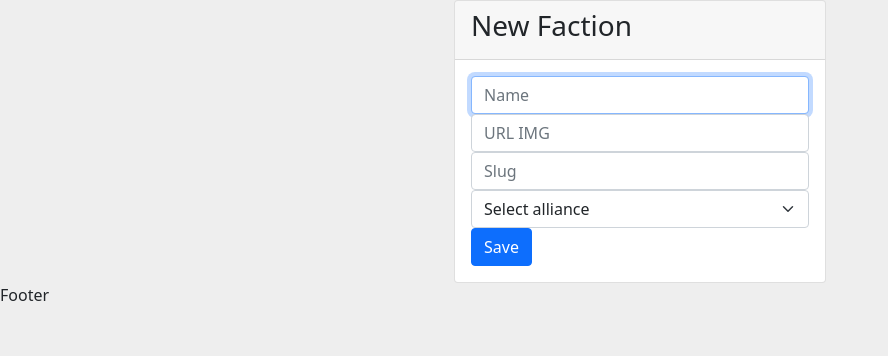
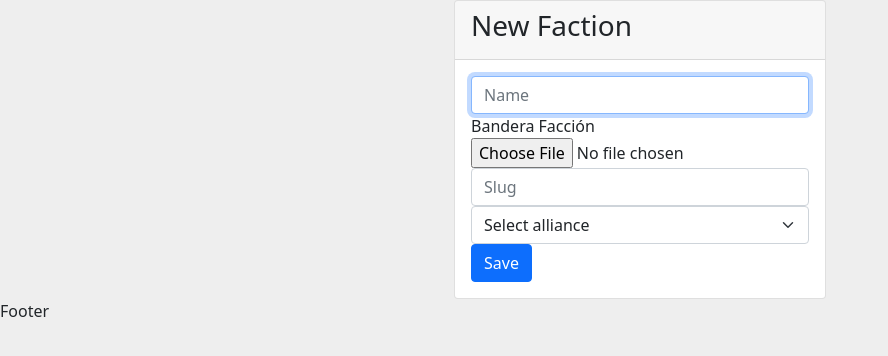
Before and after one commit to RastlerNomens/dekcpedia, a Node project: template src/views/factions/new-faction.hbs in a window 1280 px wide. Shown: the part 64-420 px from the top of the page, without its empty margins (0-888 px from the left). Run offline with Node 20 templates, Linux system fonts and the light colour scheme; the template is opened without the code that fills it, so the values that code supplies are empty; some libraries are stand-ins or nearby versions.

Commit message:
Gestión imagen facción

```diff
--- a/package.json
+++ b/package.json
@@ -15,6 +15,7 @@
     "bcryptjs": "^2.4.3",
     "connect-flash": "^0.1.1",
     "express": "^4.17.1",
+    "express-fileupload": "^1.2.1",
     "express-handlebars": "^6.0.1",
     "express-session": "^1.17.2",
     "method-override": "^3.0.0",
--- a/src/index.js
+++ b/src/index.js
@@ -5,6 +5,7 @@ const methodOverride = require('method-override');
 const session = require('express-session');
 const flash = require('connect-flash');
 const passport = require('passport');
+const fileUpload = require('express-fileupload');
 
 //Initiliazations
 const app = express();
@@ -21,6 +22,7 @@ app.engine('.hbs', engine({
     extname: '.hbs'
 }));
 app.set('view engine','.hbs');
+app.use(fileUpload())
 
 //Middlewares
 app.use(express.urlencoded({extended: false}));
@@ -44,8 +46,7 @@ app.use((req,res,next) => {
 });
 
 //Routes
-app.use(require('./routes/index'));
-//app.use(require('./routes/users'));
+app.use(require('./routes/web'));
 app.use(require('./routes/note'));
 app.use(require('./routes/factions'));
 app.use(require('./routes/champions'));
--- a/src/views/factions/all-factions.hbs
+++ b/src/views/factions/all-factions.hbs
@@ -9,7 +9,7 @@
     <div class="col-sm text-center">
         <a href="/factions/{{slug}}">
             <div class="card card-faction">
-                <img src="public/img/blank-img.jpg" class="card-img-top" />
+                <img src="/img/factions/{{image}}" class="card-img-top" />
                 <div class="card-body">
                     <h5 class="card-title">{{name}}</h5>
                 </div>
--- a/src/views/factions/edit-faction.hbs
+++ b/src/views/factions/edit-faction.hbs
@@ -4,13 +4,14 @@
             <h3>Edit Faction: {{faction.name}}</h3>
         </div>
         <div class="card-body">
-            <form action="/factions/edit/{{faction._id}}" method="POST">
+            <form action="/factions/edit/{{faction._id}}?_method=PUT" method="POST"  enctype="multipart/form-data">
                 <input type="hidden" name="_method" value="PUT" />
                 <div class="form-group">
                     <input type="text" name="name" class="form-control" placeholder="Name" autofocus value="{{faction.name}}"/>
                 </div>
                 <div class="form-group">
-                    <input type="text" name="image" class="form-control" placeholder="URL IMG" value="{{faction.image}}"/>
+                    <label for="image">Bandera Facciónnp</label>
+                    <input type="file" class="form-control-file" name="image">
                 </div>
                 <div class="form-group">
                     <input type="text" name="slug" class="form-control" placeholder="Slug" value="{{faction.slug}}"/>
--- a/src/views/factions/new-faction.hbs
+++ b/src/views/factions/new-faction.hbs
@@ -4,12 +4,13 @@
             <h3>New Faction</h3>
         </div>
         <div class="card-body">
-            <form action="/factions/new-faction" method="POST">
+            <form action="/factions/new-faction" method="POST" enctype="multipart/form-data">
                 <div class="form-group">
                     <input type="text" name="name" class="form-control" placeholder="Name" autofocus/>
                 </div>
                 <div class="form-group">
-                    <input type="text" name="image" class="form-control" placeholder="URL IMG" />
+                    <label for="image">Bandera Facción</label>
+                    <input type="file" class="form-control-file" name="image">
                 </div>
                 <div class="form-group">
                     <input type="text" name="slug" class="form-control" placeholder="Slug" />
```
Also changed, not shown: src/routes/factions.js (+29 -6 lines), src/routes/web.js (renamed from src/routes/index.js), 1 other file.
